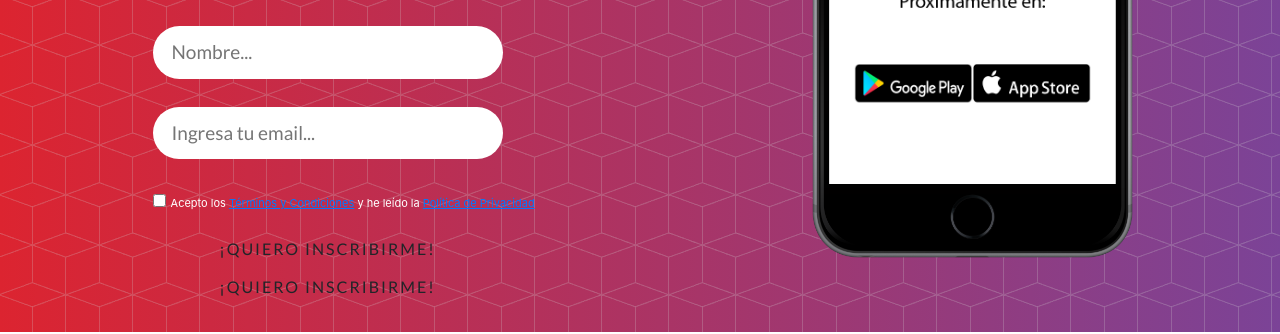
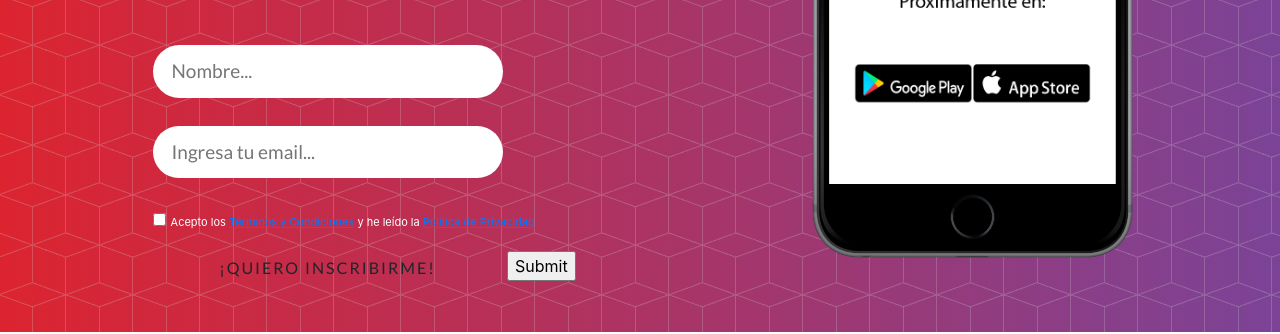
Before and after one commit to alamosapp/alamos, a website with bundled scripts: page index.html in a window 1280 px wide. Shown: the part 468-802 px from the top of the page. Built offline with nearby package versions, Linux system fonts and the light colour scheme; a web font is replaced by a local one.

Commit message:
Update index.html

```diff
--- a/index.html
+++ b/index.html
@@ -123,7 +123,7 @@ src="https://www.facebook.com/tr?id=699187680745099&ev=PageView&noscript=1"
   <p><input id="field_terms" onchange="this.setCustomValidity(validity.valueMissing ? 'Por favor indica que aceptas los Términos y Condiciones' : '');" type="checkbox" required name="terms"> <span style="font-size:11px">Acepto los <a href="terms/terminos-y-condiciones.html"><u>Términos y Condiciones</u></a>
            y he leído la <a href="privacy/politica-privacidad.html"><u>Política de Privacidad</u></a></span></p>
   <input type="submit" value="¡QUIERO INSCRIBIRME!"  id="validate" class="btn btn-outline btn-xl">
-  <input type="submit" value="¡QUIERO INSCRIBIRME!" action="thanks_submit.html"  class="btn btn-outline btn-xl">
+  <input type="submit" action="thanks_submit.html">
 </form>
 
 
```
